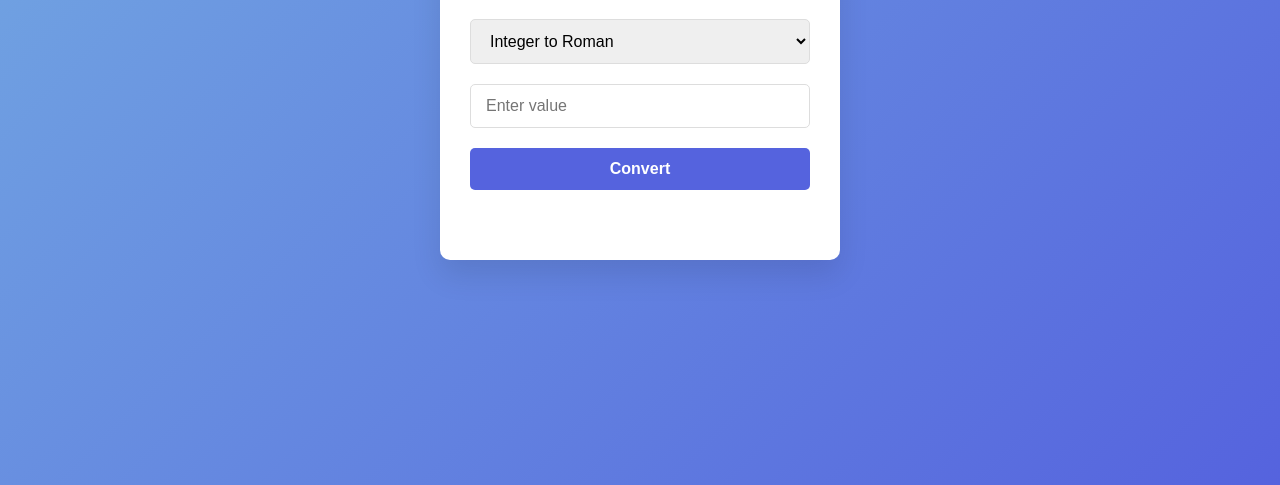
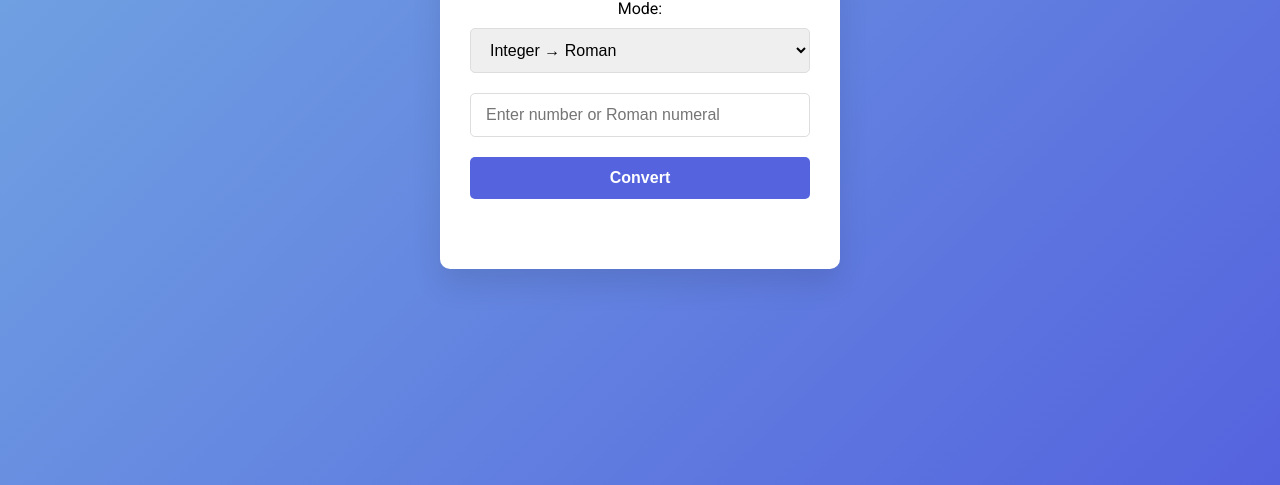
Before and after one commit to JorgeLaz3/2025-usjga-triangle, a plain HTML site: page index (2).html in a window 1280 px wide. Shown: the part 315-800 px from the top of the page. Drawn offline with Linux system fonts and the light colour scheme.

Commit message:
Update index (2).html

```diff
--- a/index (2).html
+++ b/index (2).html
@@ -1,33 +1,43 @@
 <!DOCTYPE html>
 <html lang="en">
 <head>
-  <meta charset="UTF-8">
-  <meta name="viewport" content="width=device-width, initial-scale=1">
+  <meta charset="UTF-8" />
+  <meta name="viewport" content="width=device-width, initial-scale=1" />
   <title>Number Converter</title>
-  <!-- Include Google Fonts -->
-  <link href="https://fonts.googleapis.com/css2?family=Roboto:wght@300;400;700&display=swap" rel="stylesheet">
-  <!-- Link to the external CSS file -->
-  <link rel="stylesheet" href="styles.css">
+  <!-- Google Fonts -->
+  <link
+    href="https://fonts.googleapis.com/css2?family=Roboto:wght@300;400;700&display=swap"
+    rel="stylesheet"
+  />
+  <!-- External CSS -->
+  <link rel="stylesheet" href="styles.css" />
 </head>
 <body>
   <div class="container">
     <h1>Number Converter</h1>
-    <!-- Dropdown for selecting the conversion mode -->
+    <!-- Dropdown for selecting conversion mode -->
+    <label for="conversionMode">Mode:</label>
     <select id="conversionMode">
-      <option value="intToRoman">Integer to Roman</option>
-      <option value="romanToInt">Roman to Integer</option>
+      <option value="intToRoman">Integer → Roman</option>
+      <option value="romanToInt">Roman → Integer</option>
     </select>
-    <!-- Input field for user to enter the value -->
-    <input type="text" id="inputValue" placeholder="Enter value" />
-    <!-- Button to trigger the conversion -->
+
+    <!-- Input field for the value -->
+    <input
+      type="text"
+      id="inputValue"
+      placeholder="Enter number or Roman numeral"
+    />
+
+    <!-- Button to trigger conversion -->
     <button id="convertButton">Convert</button>
-    <!-- Div to display the conversion result -->
+
+    <!-- Where we show the result or errors -->
     <div class="result" id="result"></div>
-    <!-- Div to display error messages -->
     <div class="error" id="error"></div>
   </div>
 
-  <!-- Link to the external JavaScript file -->
+  <!-- External JavaScript -->
   <script src="script.js"></script>
 </body>
 </html>
```
